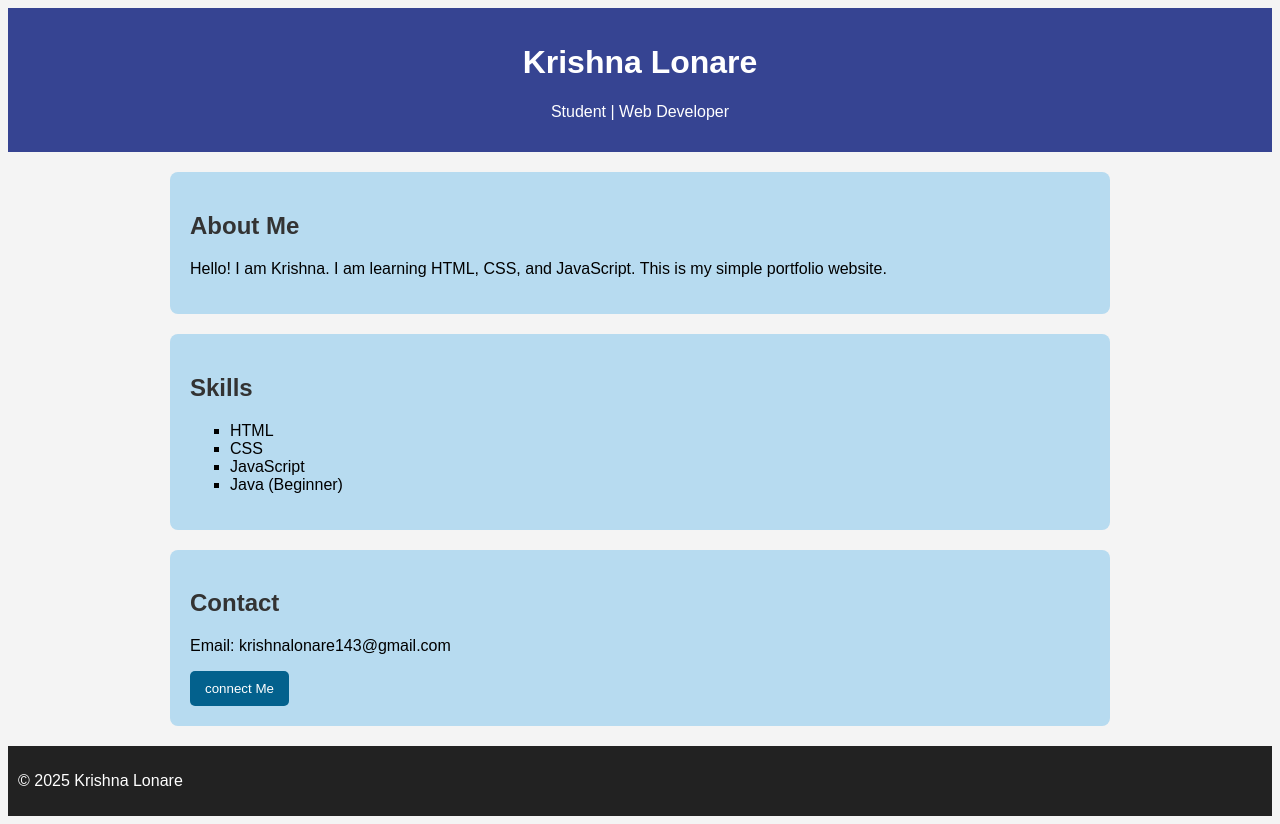
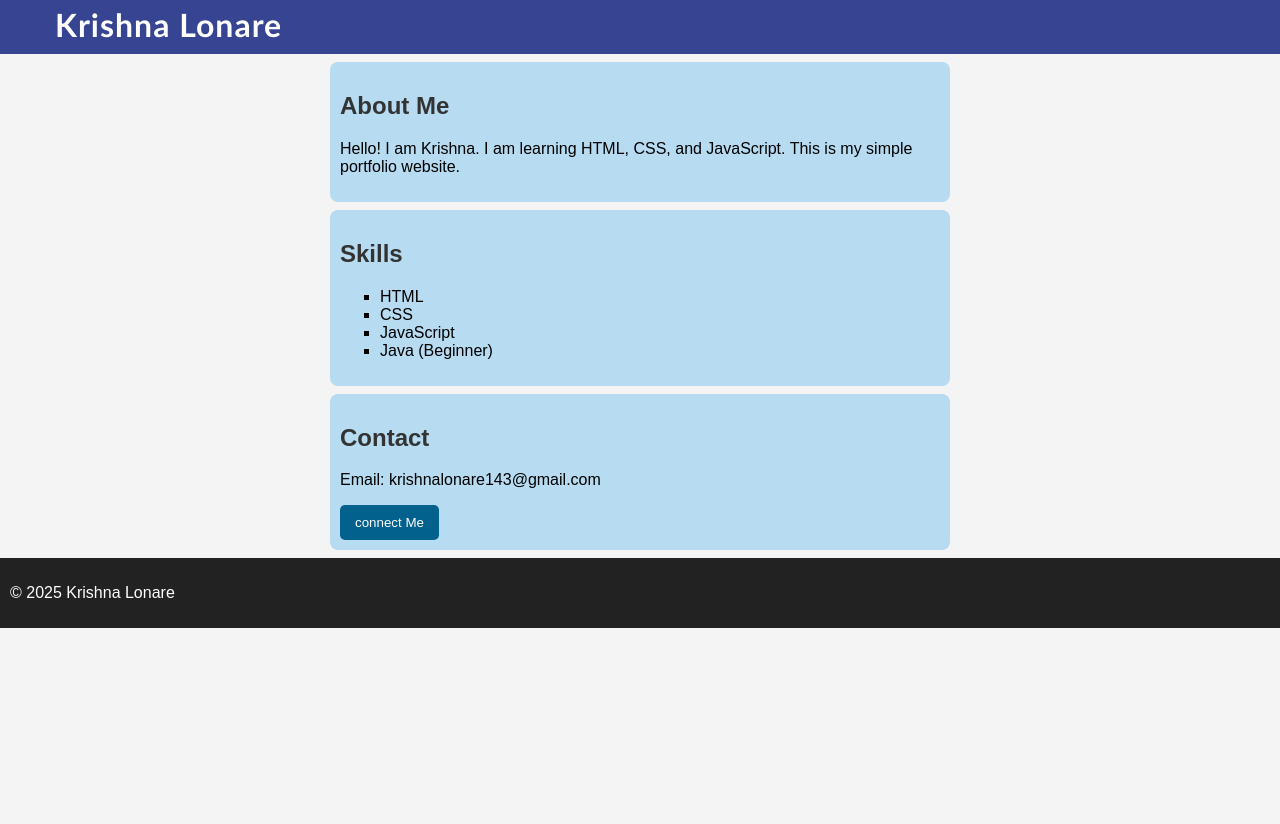
Before and after one commit to krishna-lonare/portfolio, a plain HTML site: page index.html in a window 1280 px wide. After the commit the page ends 800 px from the top, so only its background shows below. Drawn offline with Linux system fonts and the light colour scheme.

Commit message:
adding portfolio

```diff
--- a/index.html
+++ b/index.html
@@ -9,7 +9,7 @@
 
     <header>
         <h1>Krishna Lonare</h1>
-        <p>Student | Web Developer</p>
+
     </header>
 
     <section id="about">
--- a/style.css
+++ b/style.css
@@ -1,5 +1,5 @@
 body {
-    margin: 10;
+    margin:0px;
     font-family: Arial, sans-serif;
     background-color: #f4f4f4;
 }
@@ -7,16 +7,20 @@ body {
 header {
     background-color: #364492;
     color: rgb(255, 255, 255);
-    text-align: center;
-    padding: 15px;
+    padding:1px;
+    height: 48px;
+    padding-left:55px;
+    padding-top:5px;
 }
 
 section {
     background: rgb(183, 219, 240);
-    max-width: 900px;
-    margin: 20px auto;
-    padding: 20px;
-    border-radius: 8px;
+    max-width: 600px;
+    margin: 8px auto;
+    padding: 10px;
+    border-radius:8px;
+
+
 }
 
 h2 {
@@ -46,3 +50,13 @@ footer {
     text-align: left;
     padding: 10px;
 }
+
+
+header h1 {
+
+    font-weight: 600;
+    letter-spacing: 1px;
+    margin: 0;
+    align-items: center;
+    font-family :'Gill Sans', 'Gill Sans MT', Calibri, 'Trebuchet MS', sans-serif ;
+}
```
